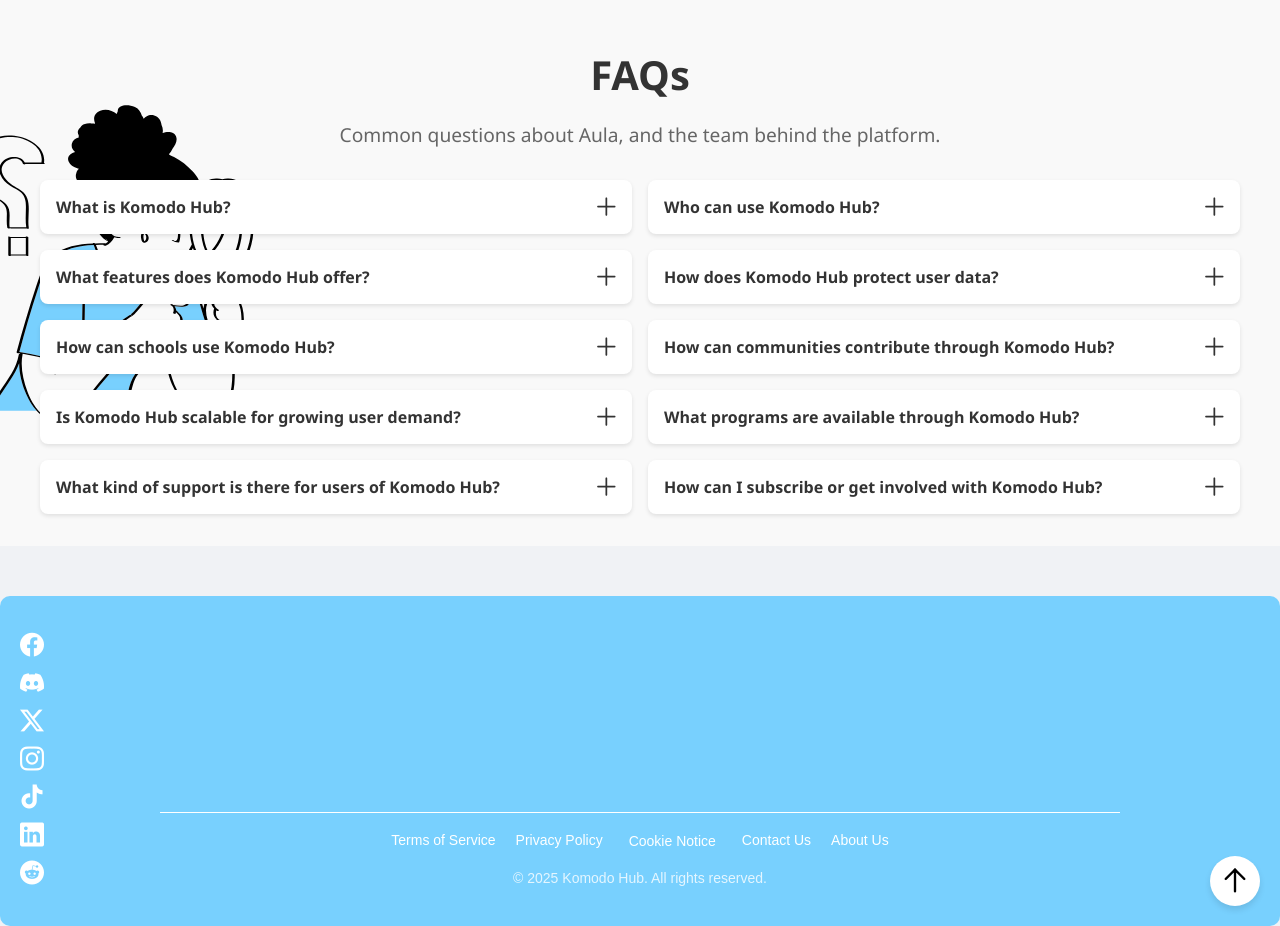
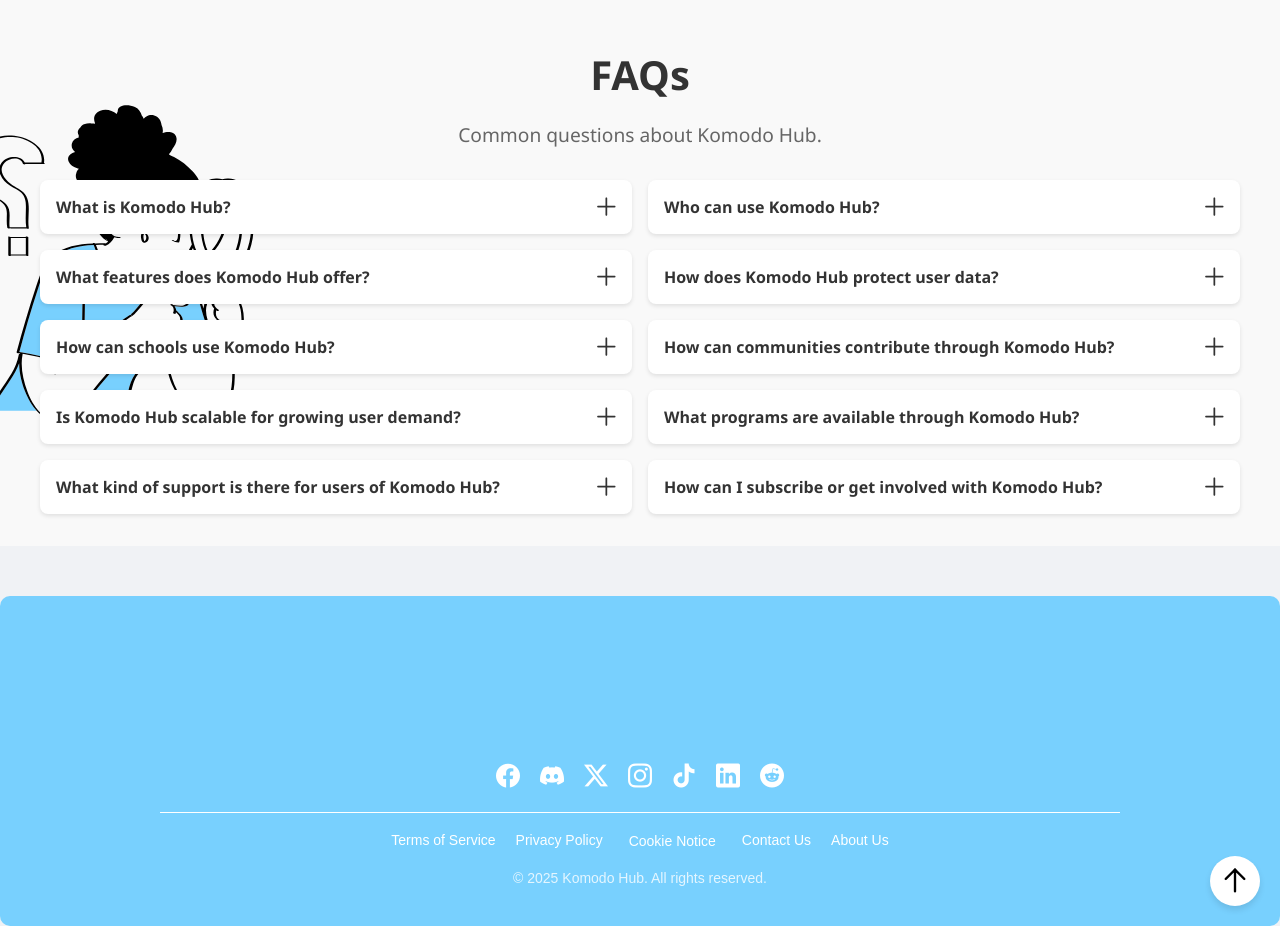
Before and after one commit to ziadateff/https---github.com-Komodo-Hub-Coventry-Komodo-Site, a React (Vite) app: page / in a window 1280 px wide. Shown: the part 2260-3186 px from the top of the page. Built offline with nearby package versions, Linux system fonts and the light colour scheme.

Commit message:
FINALLLL

```diff
--- a/src/FAQ.jsx
+++ b/src/FAQ.jsx
@@ -90,7 +90,7 @@
       {/* FAQ Content */}
       <div className="faq-content">
         <h1>FAQs</h1>
-        <p className="subheading">Common questions about Aula, and the team behind the platform.</p>
+        <p className="subheading">Common questions about Komodo Hub.</p>
         <div className="faq-grid">
           {faqItems.map((item, index) => (
             <div key={index} className={`faq-item ${activeIndex === index ? 'active' : ''}`}>
--- a/src/HomePage.css
+++ b/src/HomePage.css
@@ -478,12 +478,9 @@
 /* Social Media Icons */
 .social-media-icons {
   display: flex;
-    flex-direction: column; /* Stack icons vertically */
-    gap: 10px; /* Space between icons */
-    position: absolute; /* Position absolutely within the footer */
-    left: 20px; /* Distance from the left edge */
-    top: 50%; /* Center vertically */
-    transform: translateY(-50%); /* Adjust vertical centering */
+  justify-content: center; /* Center icons horizontally */
+  gap: 20px; /* Space between icons */
+  margin-bottom: 20px; /* Space between icons and the line */
 }
 
 .social-media-icons a {
@@ -494,6 +491,28 @@
 
 .social-media-icons a:hover {
   color: #000000 !important; /* Black on hover */
+}
+
+/* Footer Links with White Line */
+.footer-links {
+  display: flex;
+  gap: 20px;
+  flex-wrap: wrap;
+  justify-content: center; /* Center the links horizontally */
+  position: relative; /* Required for pseudo-element positioning */
+  padding-top: 20px; /* Add space for the line */
+  margin-bottom: 20px; /* Space between links and copyright */
+}
+
+.footer-links::before {
+  content: ''; /* Required for pseudo-element */
+  position: absolute;
+  top: 0; /* Position at the top of the container */
+  left: 50%; /* Center the line horizontally */
+  transform: translateX(-50%); /* Adjust horizontal centering */
+  width: 80%; /* Width of the line */
+  height: 1px; /* Thickness of the line */
+  background-color: #fff; /* White color for the line */
 }
 
 /* Footer */
@@ -519,28 +538,6 @@
     flex-direction: column;
     justify-content: flex-end; /* Push content to the bottom */
     flex-grow: 1; /* Allow content to grow and push links to the bottom */
-  }
-
-  /* Footer Links with White Line */
-  .footer-links {
-    display: flex;
-    gap: 20px;
-    flex-wrap: wrap;
-    justify-content: center; /* Center the links horizontally */
-    position: relative; /* Required for pseudo-element positioning */
-    padding-top: 20px; /* Add space for the line */
-    margin-bottom: 20px; /* Space between links and copyright */
-  }
-
-  .footer-links::before {
-    content: ''; /* Required for pseudo-element */
-    position: absolute;
-    top: 0; /* Position at the top of the container */
-    left: 50%; /* Center the line horizontally */
-    transform: translateX(-50%); /* Adjust horizontal centering */
-    width: 80%; /* Width of the line */
-    height: 1px; /* Thickness of the line */
-    background-color: #fff; /* White color for the line */
   }
 
   .footer-links a {
```
Lines whose indentation alone changed are shown as unchanged.
